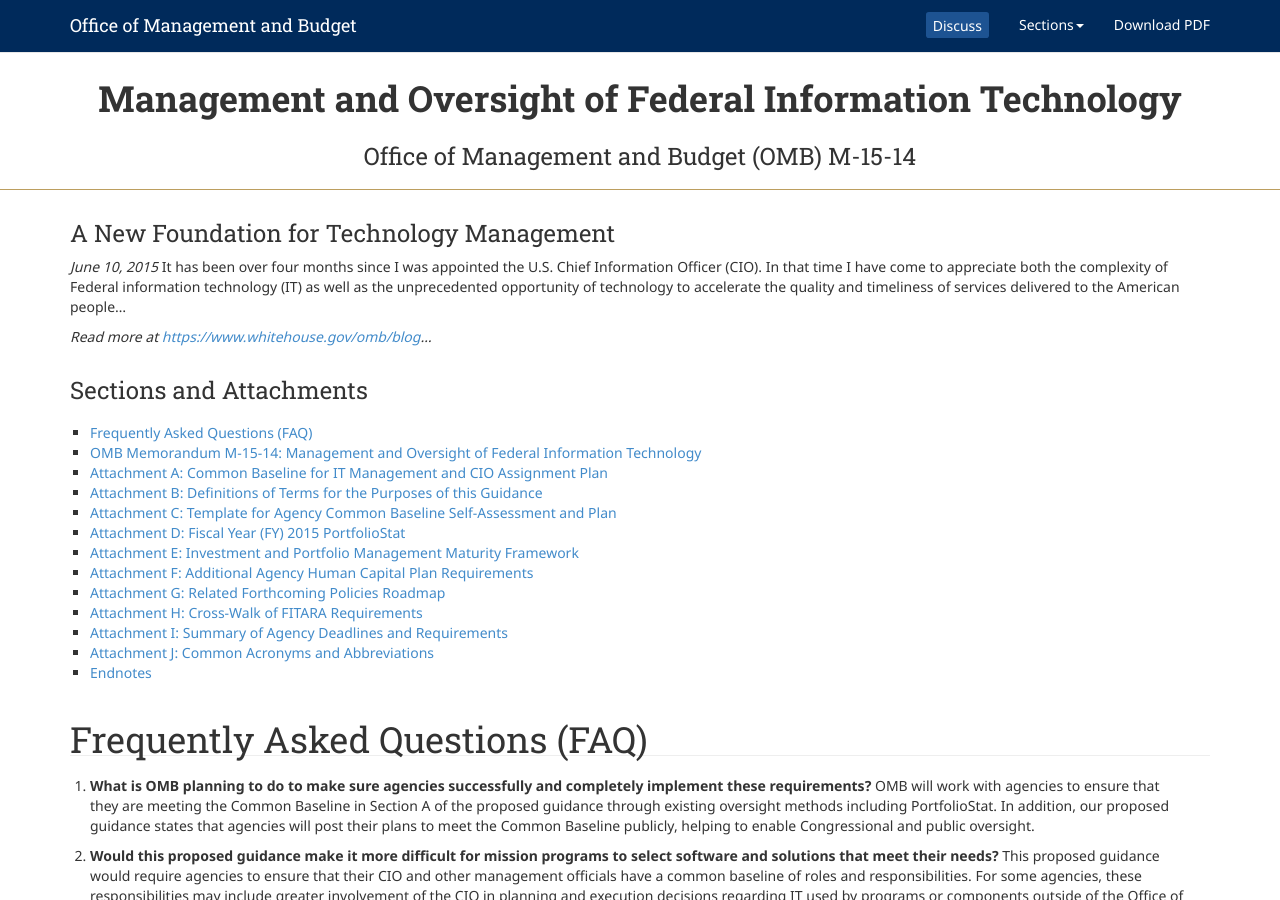
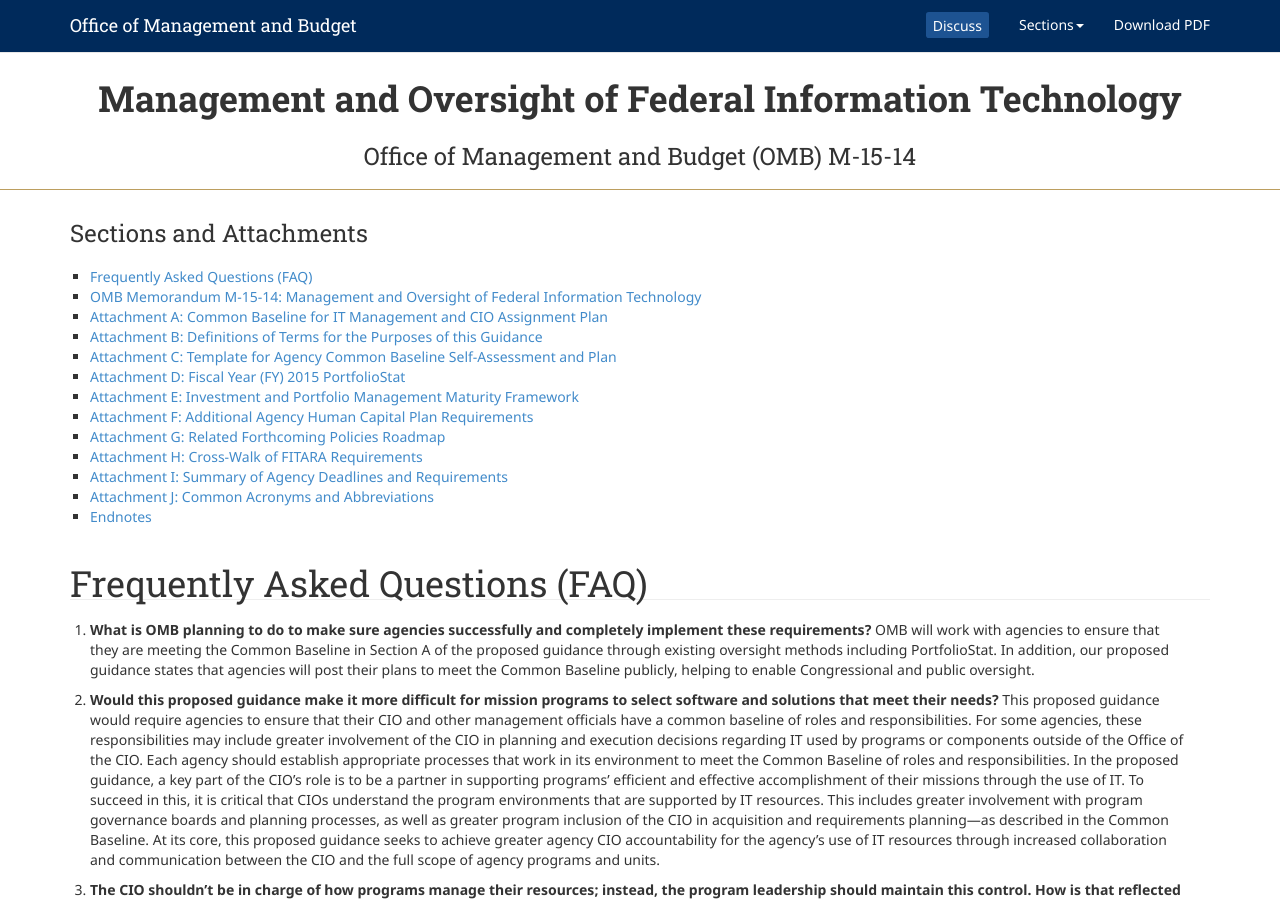
Before and after one commit to WhiteHouse/fitara, a Jekyll site: the page built from index.md, in a window 1280 px wide and 900 px high. Built offline with Jekyll 4.4.1, drawn with Linux system fonts in a browser that asks for light colours.

Commit message:
Update index.md
remove blog text

```diff
--- a/index.md
+++ b/index.md
@@ -6,11 +6,7 @@ filename: index.md
 title: FITARA
 ---
 
-### A New Foundation for Technology Management
 
-_June 10, 2015_ It has been over four months since I was appointed the U.S. Chief Information Officer (CIO). In that time I have come to appreciate both the complexity of Federal information technology (IT) as well as the unprecedented opportunity of technology to accelerate the quality and timeliness of services delivered to the American people...
-
-_Read more at [https://www.whitehouse.gov/omb/blog](Whitehouse.gov)..._
 
 ### Sections and Attachments
 
```
